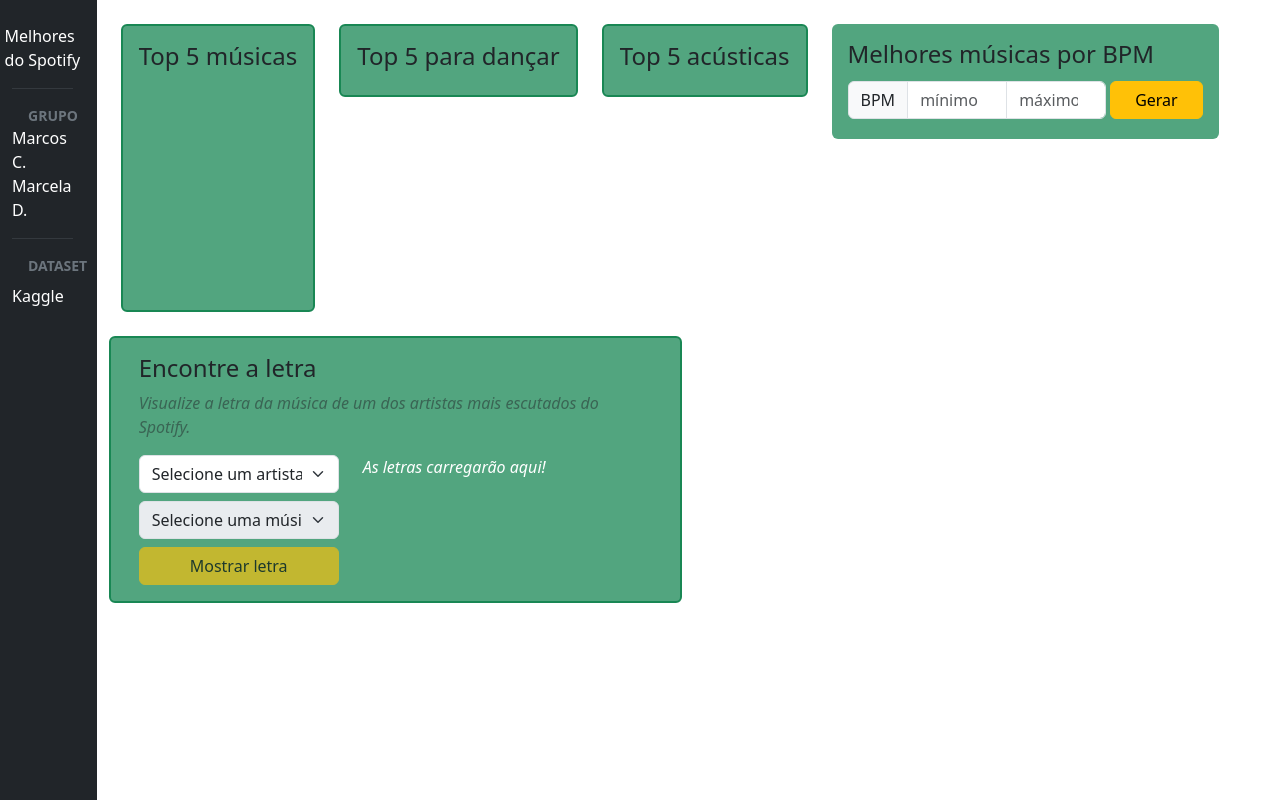
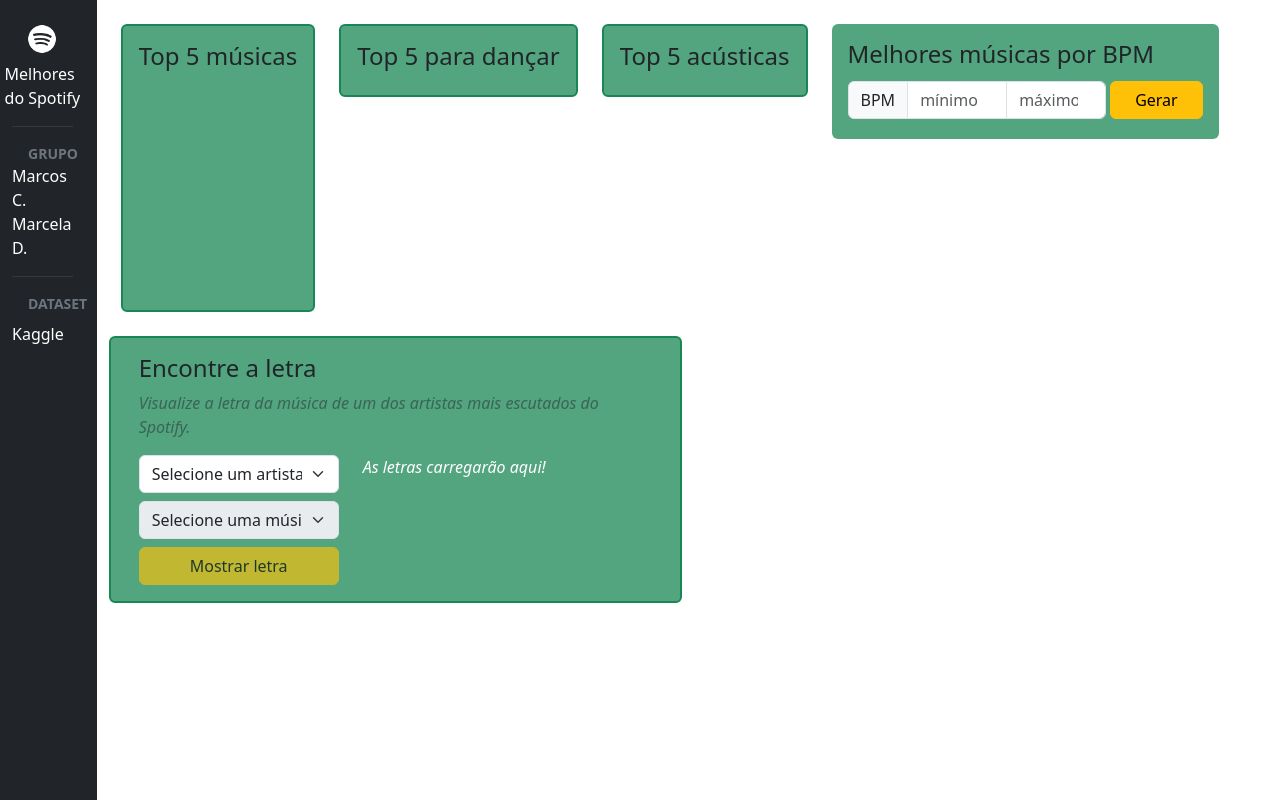
Before and after one commit to capella-marcosfilipe/spotify-dashboard-ppw, a website with bundled scripts: page index.html in a window 1280 px wide. Built offline with nearby package versions, Linux system fonts and the light colour scheme; some packages are replaced by stand-ins of ours; no server answers.

Commit message:
Retoques finais

```diff
--- a/index.html
+++ b/index.html
@@ -16,8 +16,9 @@
     <!-- sidebar -->
     <ul class="p-4 col-1 navbar-nav bg-dark text-white sidebar">
       <a
-        class="navbar-brand d-flex align-items-center justify-content-center text-white"
+        class="navbar-brand d-flex flex-column gap-2 align-items-center text-white"
         href="#">
+        <img src="spotify.png" class="w-50" alt="" />
         <span class="mx-2">Melhores<br />do Spotify</span>
       </a>
 
```
Also changed, not shown: spotify.png (added).
